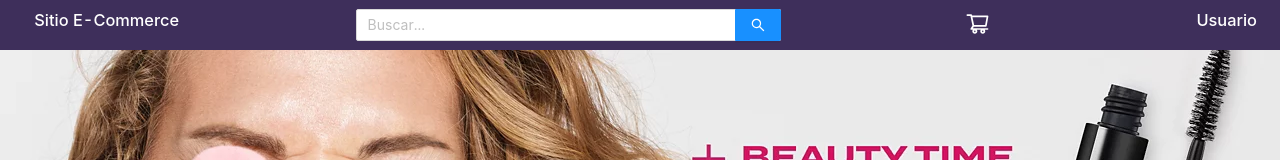
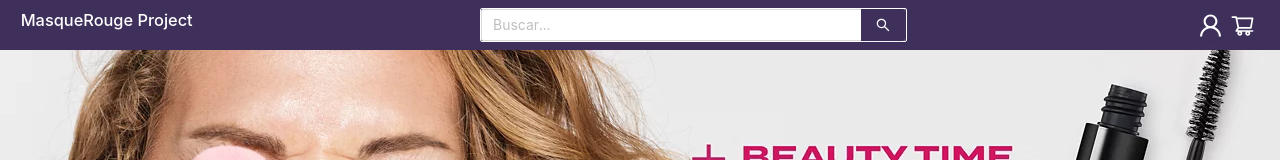
Before and after one commit to FranciscoBarafani/masqueRouge, a React (Create React App) app: page / in a window 1280 px wide. Shown: the top 160 px of the page. Built offline with nearby package versions, Linux system fonts and the light colour scheme.

Commit message:
-NavBar Finished 1.0

```diff
--- a/src/components/BuyButton/BuyButton.js
+++ b/src/components/BuyButton/BuyButton.js
@@ -3,5 +3,5 @@ import React from "react";
 import { Button } from "antd";
 
 export default function BuyButton() {
-  return <Button>Comprar</Button>;
+  return <Button shape="round">Comprar</Button>;
 }
--- a/src/components/NavBar/NavBar.js
+++ b/src/components/NavBar/NavBar.js
@@ -1,6 +1,6 @@
 import React from "react";
-import { Input, Col, Row } from "antd";
-import { ShoppingCartOutlined } from "@ant-design/icons";
+import { Input, Col, Row, Button } from "antd";
+import { ShoppingCartOutlined, UserOutlined } from "@ant-design/icons";
 
 import "./NavBar.scss";
 
@@ -11,16 +11,21 @@ export default function NavBar() {
     <div className="nav-bar">
       <Row justify="space-between" align="middle">
         <Col span={4}>
-          <h3>Sitio E-Commerce</h3>
+          <h3>MasqueRouge Project</h3>
         </Col>
         <Col span={8}>
           <Search placeholder="Buscar..." enterButton />
         </Col>
         <Col span={2}>
-          <ShoppingCartOutlined style={{ fontSize: 25, color: "white" }} />
-        </Col>
-        <Col span={2}>
-          <h3>Usuario</h3>
+          <Button
+            shape="circle"
+            icon={<UserOutlined style={{ fontSize: 25, color: "white" }} />}
+          />
+          <Button
+            icon={
+              <ShoppingCartOutlined style={{ fontSize: 25, color: "white" }} />
+            }
+          />
         </Col>
       </Row>
     </div>
--- a/src/components/NavBar/NavBar.scss
+++ b/src/components/NavBar/NavBar.scss
@@ -11,4 +11,28 @@
   .ant-row {
     width: 100%;
   }
+
+  .ant-input-wrapper {
+    border: 1px solid white;
+    border-radius: 2px;
+  }
+
+  .ant-input {
+    &:hover,
+    &:focus {
+      border-color: #3e2f5b;
+    }
+  }
+
+  .ant-btn {
+    background-color: #3e2f5b;
+    border: 0px;
+
+    &:hover {
+      background-color: white;
+      .anticon {
+        color: #3e2f5b !important;
+      }
+    }
+  }
 }
```
